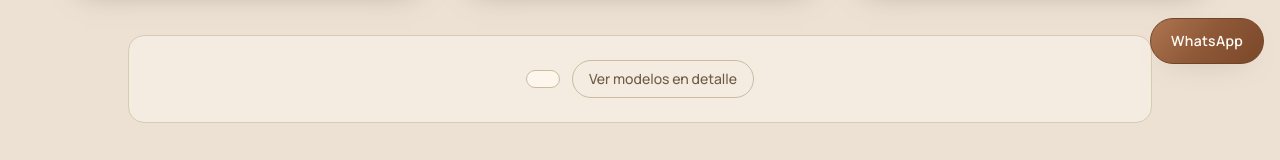
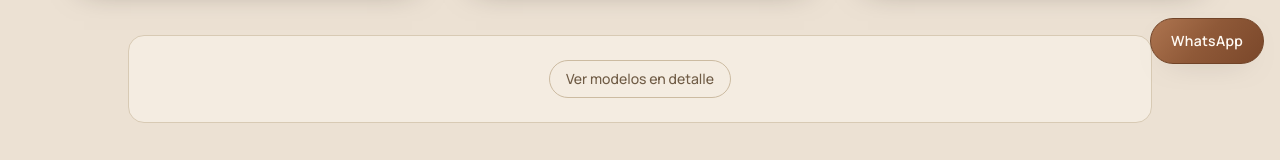
Before and after one commit to Teksi75/huella-mendoza-site, a Next.js app: page /proyectos in a window 1280 px wide. Shown: the part 720-880 px from the top of the page. Built offline with nearby package versions, Linux system fonts and the light colour scheme.

Commit message:
chore(editorial): eliminar CTA base vacio en /proyectos

```diff
--- a/app/proyectos/ProjectsMicroCTA.tsx
+++ b/app/proyectos/ProjectsMicroCTA.tsx
@@ -4,13 +4,6 @@ export default function ProjectsMicroCTA() {
   return (
     <div className="container-custom mt-8 md:mt-10">
       <div className="mx-auto flex max-w-5xl flex-wrap items-center justify-center gap-2 rounded-2xl border border-[#d8cab4] bg-[#f6efe4]/85 px-5 py-5 text-sm md:flex-nowrap md:gap-3 md:px-6 md:py-6">
-        <Link
-          href="/base"
-          aria-label="Ir al sistema Base"
-          className="u-ease inline-flex items-center rounded-full border border-[#ccbba1] bg-[#fff9ef]/80 px-4 py-2 text-sm font-medium text-[#7f4f31] hover:border-[#bca183] hover:bg-[#fff3e4] focus-visible:outline-none focus-visible:ring-2 focus-visible:ring-[#9f6844]/40 focus-visible:ring-offset-2 focus-visible:ring-offset-[#f6efe4]"
-        >
-
-        </Link>
         <Link
           href="/diseno/modelos"
           aria-label="Ir a ver modelos en detalle"
```
